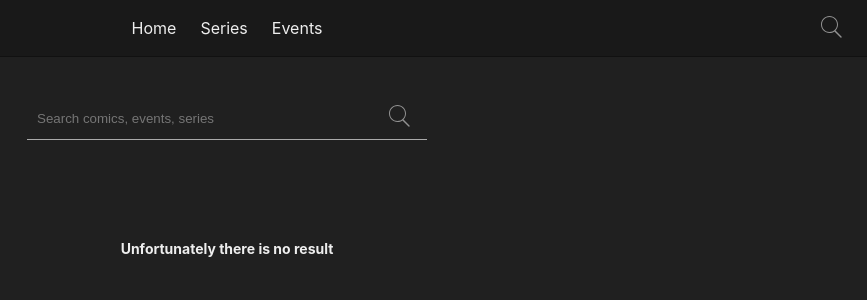
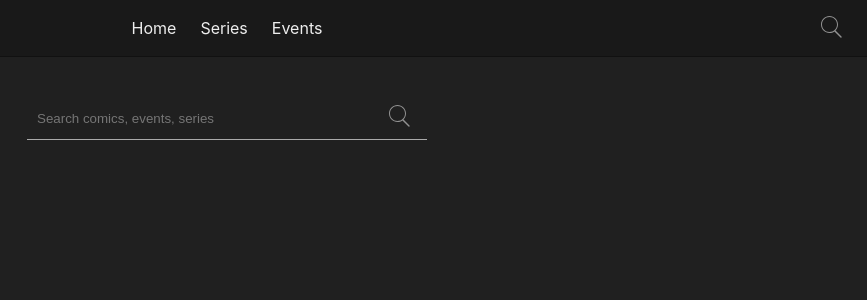
Before and after one commit to zsoltbokor/marvel-comics, a Next.js app: page /search in a window 1280 px wide. Shown: the top 300 px of the page, without its empty margins (413-1280 px from the left). Built offline with nearby package versions, Linux system fonts and the light colour scheme.

Commit message:
search no results

```diff
--- a/components/Page/PageSearch.tsx
+++ b/components/Page/PageSearch.tsx
@@ -100,7 +100,8 @@ export const PageSearch = () => {
                         )}
                     </>
                 )}
-                {!searching && !hasResult() && <NoResult>Unfortunately there is no result</NoResult>}
+                {!searching && !hasResult() && router.query.q &&
+                <NoResult>No results can be found in the Marvel Universe.</NoResult>}
             </ResultWrapper>
         </Wrapper>
     );
```
